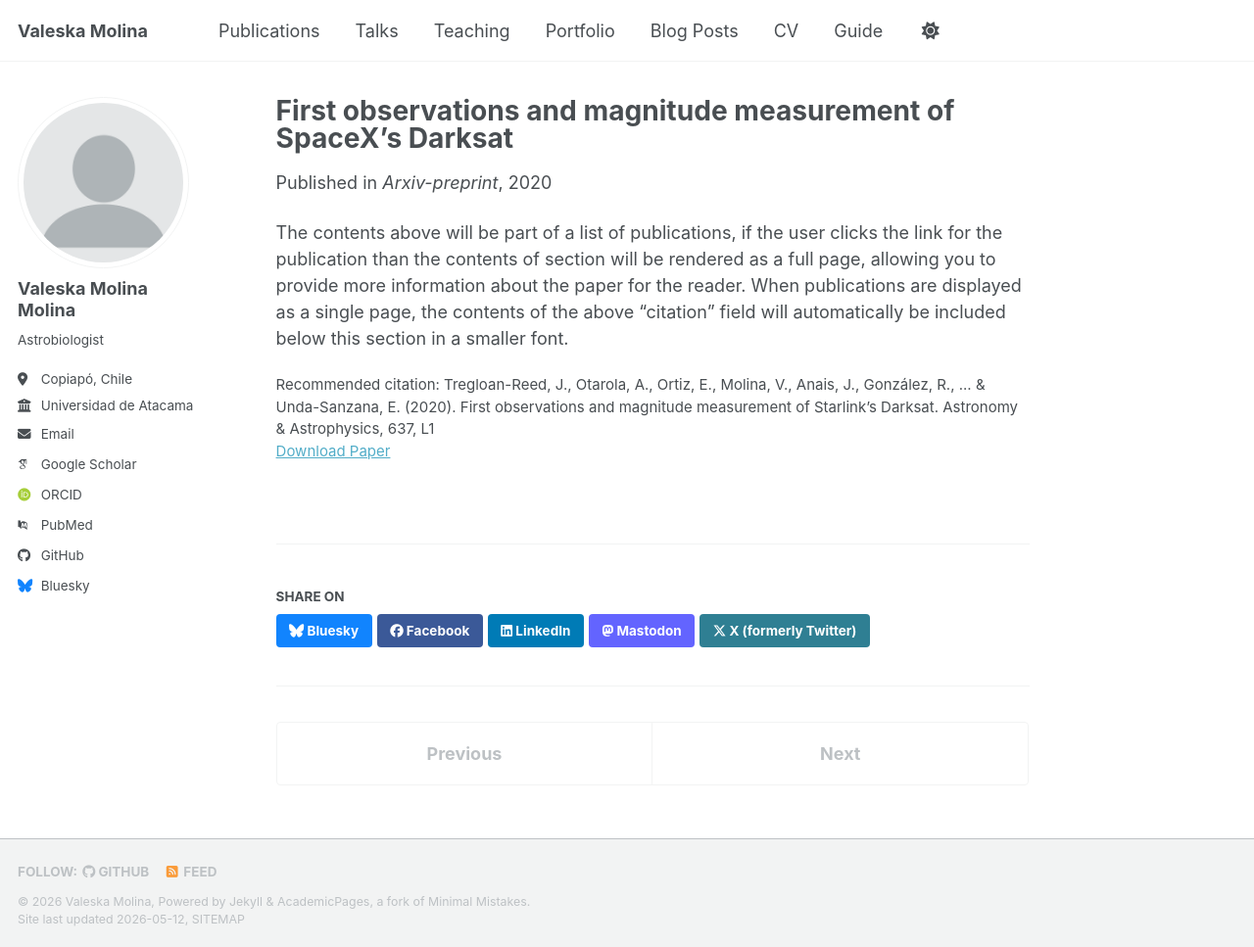
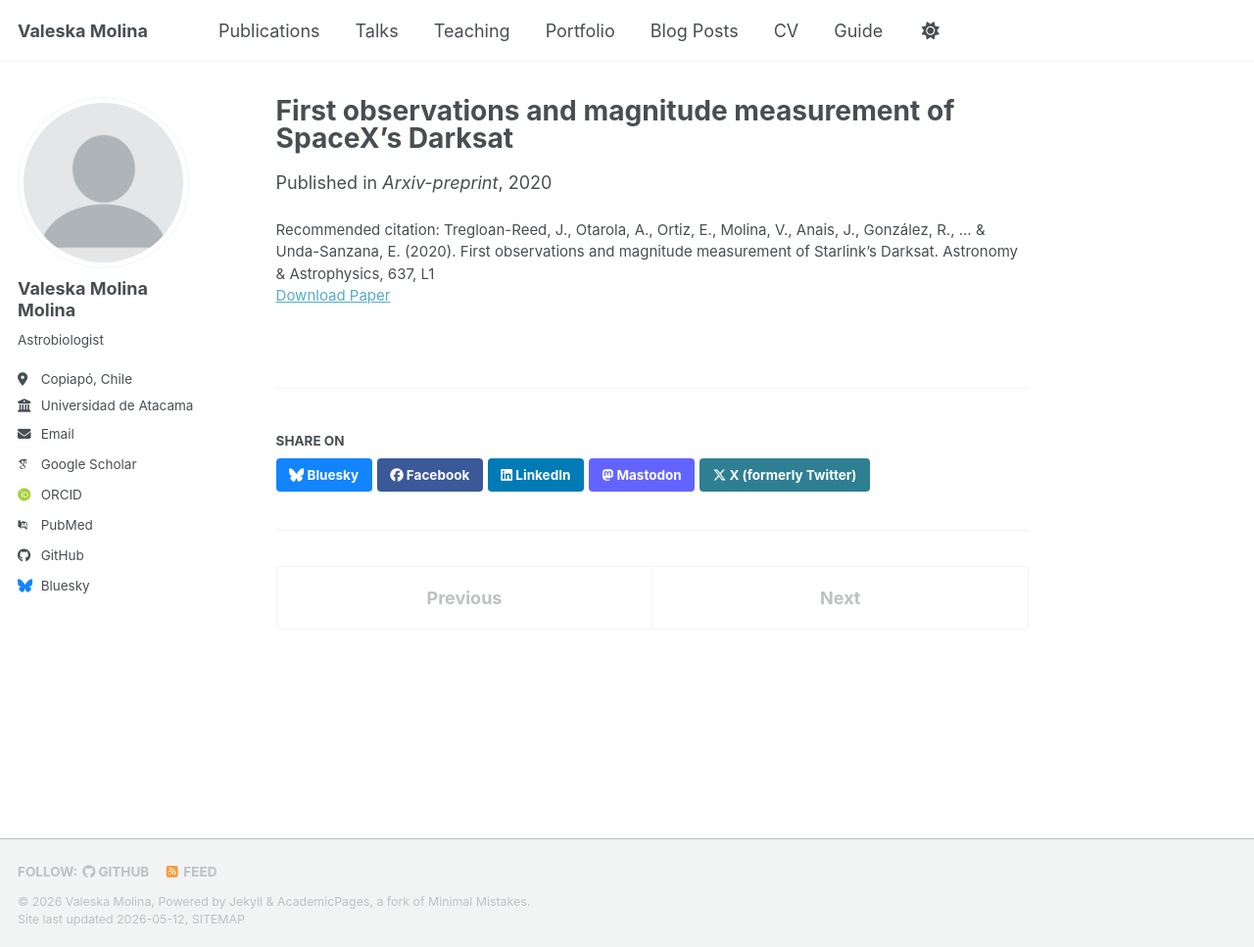
Before and after one commit to valeskamolinamolina/valeskamolinamolina.github.io, a Jekyll site: the page built from _publications/2020-molina-satelite.md, in a window 1280 px wide and 967 px high. Shown: the whole window at 98% size. Built offline with Jekyll 4.4.1, drawn with Linux system fonts in a browser that asks for light colours; some web fonts are replaced; a script bundle is joined from its source files by our own code; library files that are not in the unit come from our copies.

Commit message:
Update 2020-molina-satelite.md

```diff
--- a/_publications/2020-molina-satelite.md
+++ b/_publications/2020-molina-satelite.md
@@ -2,11 +2,10 @@
 title: "First observations and magnitude measurement of SpaceX's Darksat"
 collection: publications
 category: manuscripts
-permalink: /publication/2009-10-01-paper-title-number-1
+permalink: /publication/2020-molina-satelite
 excerpt: 'Pre-print'
 date: 2020-04-21
 venue: 'Arxiv-preprint'
 paperurl: 'https://arxiv.org/abs/2003.07251'
 citation: 'Tregloan-Reed, J., Otarola, A., Ortiz, E., Molina, V., Anais, J., González, R., ... & Unda-Sanzana, E. (2020). First observations and magnitude measurement of Starlink’s Darksat. Astronomy & Astrophysics, 637, L1'
 ---
-The contents above will be part of a list of publications, if the user clicks the link for the publication than the contents of section will be rendered as a full page, allowing you to provide more information about the paper for the reader. When publications are displayed as a single page, the contents of the above "citation" field will automatically be included below this section in a smaller font.
```
